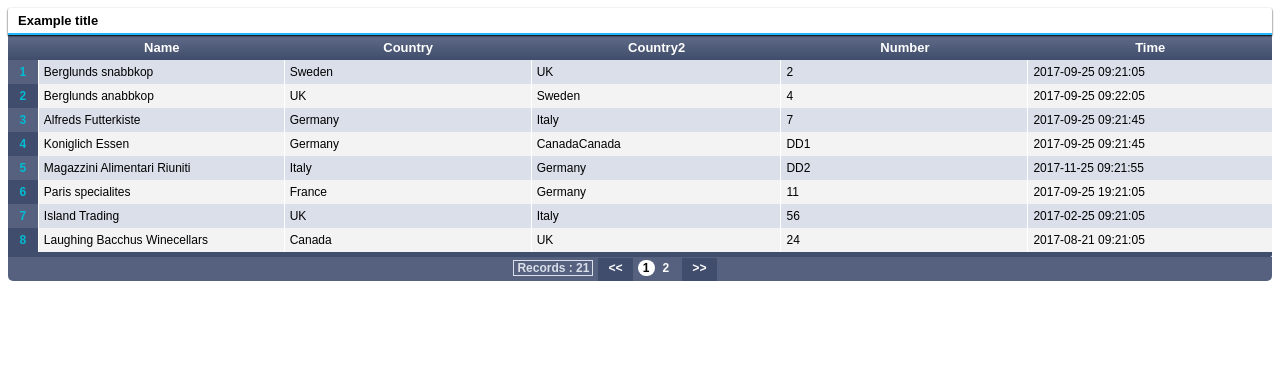
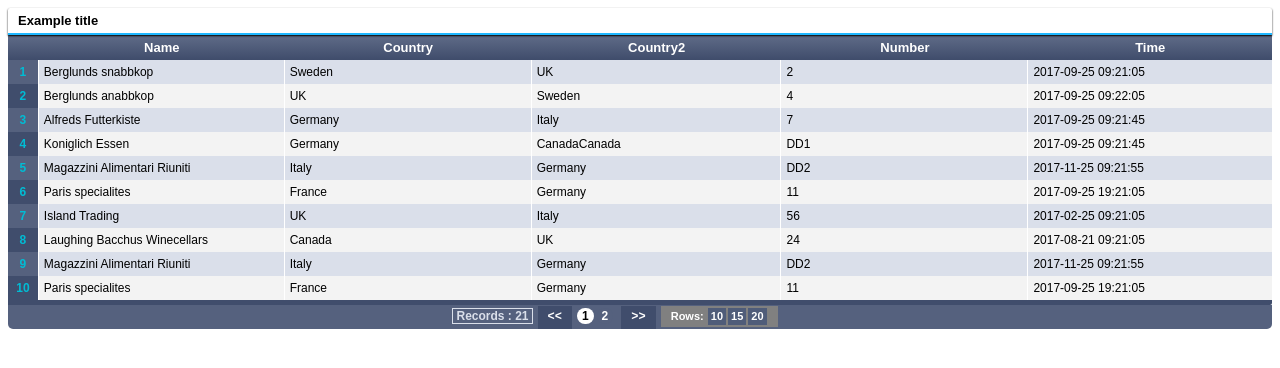
Before and after one commit to prathibhasathyajith/TableSortPagination, a plain HTML site: page index.html in a window 1280 px wide. Drawn offline with Linux system fonts and the light colour scheme.

Commit message:
edit row numbers

```diff
--- a/assets/main.css
+++ b/assets/main.css
@@ -25,14 +25,14 @@
     padding: 3px 0 0 10px;
     content: url(svg/sort-down-black.svg);
 }
-.epic-ui-svg-leftArrow{
+.epic-ui-svg-leftArrow {
     position: fixed;
     width: 10px;
     height: auto;
     padding: 3px 0 0 10px;
     content: url(svg/rewind-left.svg);
 }
-.epic-ui-svg-rightArrow{
+.epic-ui-svg-rightArrow {
     position: fixed;
     width: 10px;
     height: auto;
@@ -164,11 +164,30 @@ table.epic-ui-table >tbody >tr:nth-child(2n+2) {
     cursor: pointer;
     font-family: monospace;
 }
-.epic-ui-pager > .epic-ui-recordCount{
+.epic-ui-pager > .epic-ui-recordCount {
     margin: 0 5px 0 -50px;
     padding: 0 3px 0 3px;
     border: 1px solid #dadfea;
     color: #dadfea;
+}
+.epic-ui-pager > .epic-ui-numOfRows {
+    margin: 0 0px 0 5px;
+    background: gray;
+    color: white;
+    padding: 4px 10px 5px 10px;
+    font-family: sans-serif;
+    font-size: 11px;
+}
+.epic-ui-pager > .epic-ui-numOfRows >.epic-ui-showRowClick {
+    background: #4f5c79;
+    color: #ffffff;
+    margin: 1px;
+    padding: 2px 3px 3px 3px;
+    cursor: pointer;
+}
+.epic-ui-pager > .epic-ui-numOfRows >.epic-ui-showRowClick:hover {
+    background: #f3f3f3;
+    color: black;
 }
 .epic-ui-hide {
     display: none;
--- a/assets/main.js
+++ b/assets/main.js
@@ -38,7 +38,7 @@ Object.prototype._table = function (properties) {
                 addCountCol(add_count, id);
                 replaceCountCol(add_count, id, properties.table_ui_theme);
                 if (pagination_table) {
-                    sliceTable(0, properties.table_rowCount, document.getElementById(id));
+                    sliceTable(0, properties.table_rowCount[0], document.getElementById(id));
                 }
                 span.setAttribute("class", icon);
                 th[inx].appendChild(span);
@@ -65,7 +65,7 @@ Object.prototype._table = function (properties) {
                 addCountCol(add_count, id);
                 replaceCountCol(add_count, id, properties.table_ui_theme);
                 if (pagination_table) {
-                    sliceTable(0, properties.table_rowCount, document.getElementById(id));
+                    sliceTable(0, properties.table_rowCount[0], document.getElementById(id));
                 }
                 span.setAttribute("class", icon);
                 th[inx].appendChild(span);
@@ -113,7 +113,11 @@ Object.prototype._table = function (properties) {
     //pagination
     if (properties.table_pagination) {
         pagination_table = true;
-        pagination(properties.table_rowCount, id, properties.table_index, properties.table_ui_theme);
+        try {
+            pagination(properties.table_rowCount[0], id, properties.table_index, properties.table_ui_theme, properties.table_rowCount);
+        } catch (e) {
+            console.error("Please add table_rowCount array property with elements(length=3) ");
+        }
     }
 
 
@@ -185,7 +189,7 @@ function sortTable(n, id) {
 //}
 
 function replaceCountCol(add_count, tableId, theme) {
-    var table,ths,tr,th;
+    var table, ths, tr, th;
 
     if (add_count) {
         table = document.getElementById(tableId);
@@ -220,7 +224,7 @@ function replaceCountCol(add_count, tableId, theme) {
 }
 
 function addCountCol(add_count, tableID) {
-    var table,row;
+    var table, row;
     if (add_count) {
         table = document.getElementById(tableID);
         row = table.getElementsByTagName("tr");
@@ -232,7 +236,7 @@ function addCountCol(add_count, tableID) {
 
 //slice function
 function sliceTable(currentPage, numPerPage, $table) {
-    var i, j, k,rows,toarray,sliceArray;
+    var i, j, k, rows, toarray, sliceArray;
 
     rows = $table.getElementsByTagName("TR");
     toarray = [];
@@ -264,9 +268,9 @@ function getSortableColumnList(object) {
 
 //------------------pagination-----------------------------------------------------
 
-function pagination(numPerPage, tableID, tableIndex, theme) {
+function pagination(numPerPage, tableID, tableIndex, theme, rows_per_page) {
 
-    var currentPage,numPerPage,$table,rows,numRows,numPages,id_index,el,$pager;
+    var currentPage, numPerPage, $table, rows, numRows, numPages, id_index, el, $pager;
 
     currentPage = 0;
     numPerPage = numPerPage;
@@ -281,6 +285,7 @@ function pagination(numPerPage, tableID, tableIndex, theme) {
     el = document.createElement("div");
 
     //insert theme colors
+    console.log(theme);
     if (theme) {
         el.setAttribute("class", "epic-ui-pager epic-ui-noselect");
     }
@@ -306,7 +311,7 @@ function pagination(numPerPage, tableID, tableIndex, theme) {
 
             var count = this.parentElement.children.length;
             if (count > 0) {
-                for (i = 2; i < count - 1; i++) {
+                for (i = 2; i < count - 2; i++) {
                     this.parentElement.children[i].className = "epic-ui-pagenumber epic-ui-hide";
                 }
             }
@@ -323,14 +328,20 @@ function pagination(numPerPage, tableID, tableIndex, theme) {
         $pager.appendChild(span);
     }
     // add active class on first page
-    $pager.firstChild.nextSibling.nextSibling.className = "epic-ui-pagenumber unhide epic-ui-active";
+    try {
+        $pager.firstChild.nextSibling.nextSibling.className = "epic-ui-pagenumber unhide epic-ui-active";
+    } catch (err) {
+        console.error("you should fill table_rowCount arry of length 3 ");
+    }
+
     //check if have 3rd element?
-    if(Boolean($pager.children[3])){
+    if (Boolean($pager.children[3])) {
         $pager.children[3].className = "epic-ui-pagenumber unhide";
     }
 
     //add '>' arrow to back
     addArrowRight($pager);
+    numOfRows(tableID, tableIndex, theme, $pager, rows_per_page);
 }
 
 //left arrow
@@ -359,6 +370,33 @@ function addArrowRight($pager) {
     $pager.appendChild(span);
 }
 
+//dispaly number of rows for a page
+function numOfRows(id, table_index, table_ui_theme, $pager, rows_per_page) {
+    var id_index = "epic-ui-pager-" + table_index;
+    var span = document.createElement("span");
+    var dd = rows_per_page;
+
+    span.setAttribute("class", "epic-ui-numOfRows");
+    span.textContent = "Rows: ";
+    for (var i = 1; i < 4; i++) {
+        var spanc = document.createElement("span");
+        spanc.textContent = dd[i - 1];
+        spanc.setAttribute("data-index", dd[i - 1]); //set first must
+        spanc.setAttribute("class", "epic-ui-showRowClick");
+
+        spanc.addEventListener("click", function (event) {
+            var element = document.getElementById(id_index);
+            element.parentNode.removeChild(element);
+            var count = event.path[0].attributes[0].nodeValue;
+
+            pagination(count, id, table_index, table_ui_theme, rows_per_page);
+
+        });
+        span.appendChild(spanc);
+    }
+    $pager.appendChild(span);
+}
+
 //add record count to pagination
 function recordCount(numRows, $pager) {
     var span = document.createElement("span");
@@ -367,9 +405,8 @@ function recordCount(numRows, $pager) {
     $pager.appendChild(span);
 }
 
-//
 function toFirstPage(tableIndex) {
-    var id_index,$pager,span,click
+    var id_index, $pager, span, click
 
     id_index = "epic-ui-pager-" + tableIndex;
     $pager = document.getElementById(id_index);
--- a/index.html
+++ b/index.html
@@ -444,9 +444,10 @@
             table_ui_theme: true,// activate css theme
             table_count: true,//side numbers (count)
             table_pagination: true,// pagination on/off
-            table_rowCount: 8, // one page record count
+            table_rowCount: [10,15,20], // one page record count
             table_fitColumns:true // resize column sizes accourding to full width
         });
+
 
     </script>
 
```
